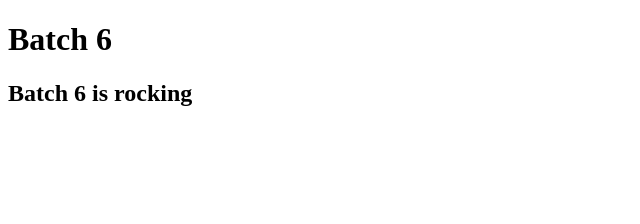
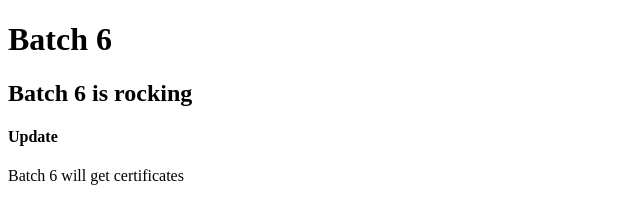
Before and after one commit to samssjubair/edge-batch-6-web, a plain HTML site: page index.html in a window 1280 px wide. Shown: the whole page, without its empty margins (0-640 px from the left). Drawn offline with Linux system fonts and the light colour scheme.

Commit message:
batch 6 er update add kora hoyeche

```diff
--- a/index.html
+++ b/index.html
@@ -8,5 +8,8 @@
 <body>
     <h1>Batch 6 </h1>
     <h2>Batch 6 is rocking</h2>
+
+    <h4>Update</h4>
+    <p>Batch 6 will get certificates</p>
 </body>
 </html>
```
